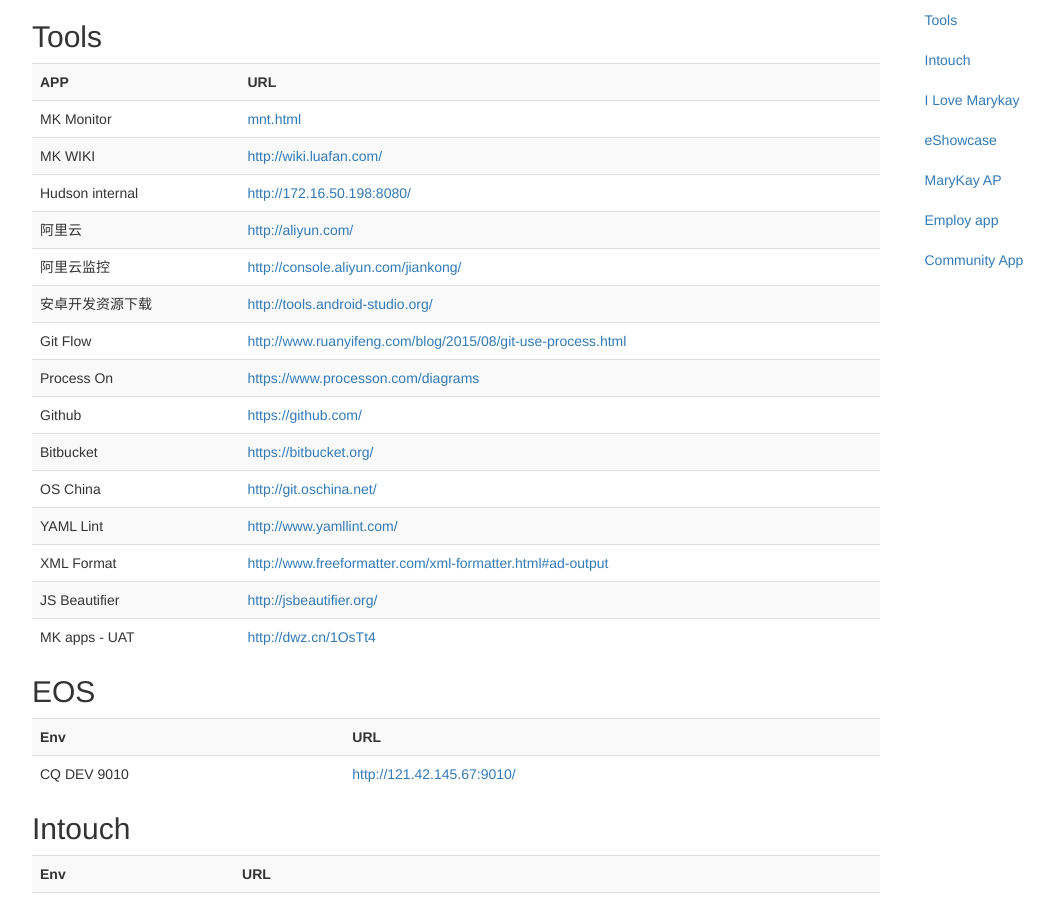
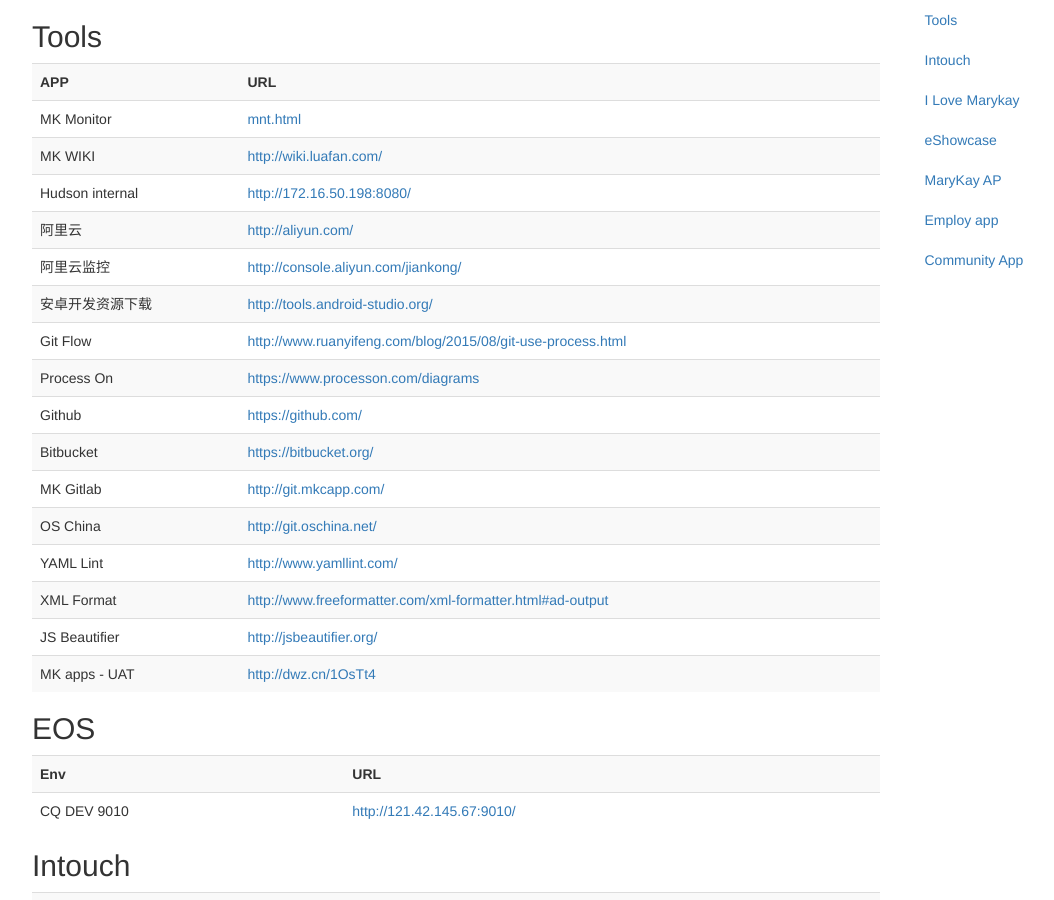
Before and after one commit to risezhang/risezhang.github.io, a Jekyll site: the page static/index.html, which Jekyll copies as it is, in a window 1280 px wide and 900 px high. Shown: the whole window, without its empty margins (38-1092 px from the left). Built offline with Jekyll 4.4.1, drawn with Linux system fonts in a browser that asks for light colours; nearby versions of some CDN libraries.

Commit message:
update beian

```diff
--- a/_includes/footer.html
+++ b/_includes/footer.html
@@ -30,6 +30,7 @@
 
       <div class="footer-col footer-col-3">
         <p>{{ site.description }}</p>
+	<p><a href="http://http://www.miitbeian.gov.cn/">沪ICP备16037361号-1</a></p>
       </div>
     </div>
 
--- a/index.html
+++ b/index.html
@@ -20,11 +20,6 @@
 
   <p class="rss-subscribe">subscribe <a href="{{ "/feed.xml" | prepend: site.baseurl }}">via RSS</a></p>
 
-  <div>
-    <script>
-    document.write("Width: " + window.screen.width)
-    document.write(" Height: " + window.screen.height)
-    </script>
   </div>
 
 </div>
--- a/static/index.html
+++ b/static/index.html
@@ -70,6 +70,10 @@
   							<td>Bitbucket</td>
   							<td><a href="">https://bitbucket.org/</a></td>
   						</tr>
+						<tr>
+							<td>MK Gitlab</td>
+							<td><a href="">http://git.mkcapp.com/</a></td>
+						</tr>
   						<tr>
                 <td>OS China</td>
                 <td><a href="">http://git.oschina.net/</a></td>
```
